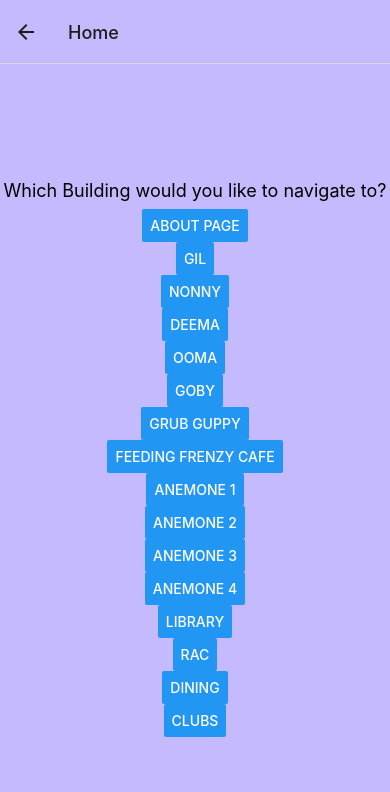
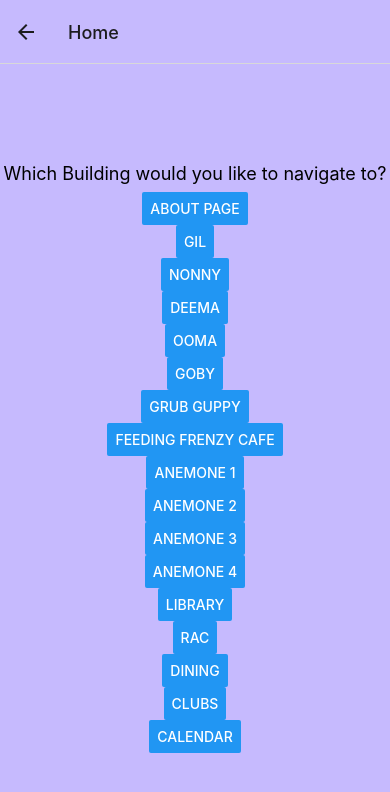
Before and after one commit to clairekim01/bubble_guppies_university, a React Native app: screen /Home in a window 390 px wide. Shown: the top 792 px of the page. Built offline with nearby package versions, Linux system fonts and the light colour scheme.

Commit message:
Added Calendar Button

```diff
--- a/pages/HomeScreen.js
+++ b/pages/HomeScreen.js
@@ -72,6 +72,10 @@ class HomeScreen extends Component {
           title="Clubs"
           onPress={() => this.props.navigation.navigate('ClubScreen')}
         />
+        <Button
+          title="Calendar"
+          onPress={() => this.props.navigation.navigate('CalendarScreen')}
+        />
 
       </View>
     );
```
